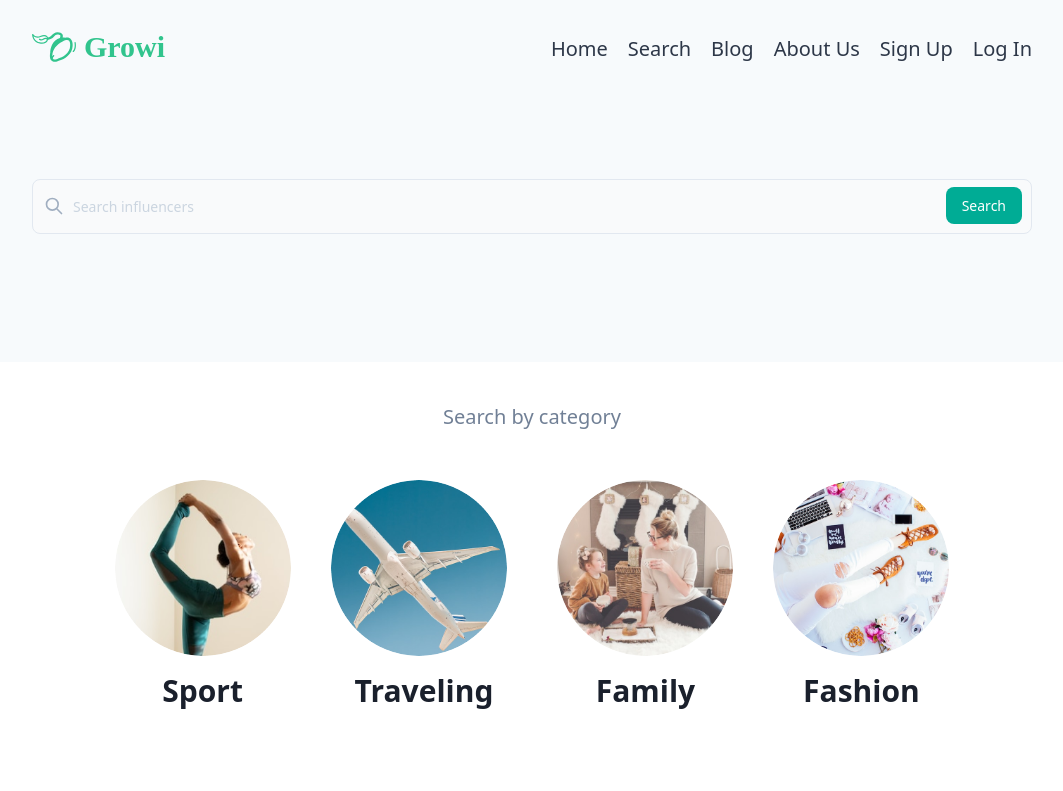
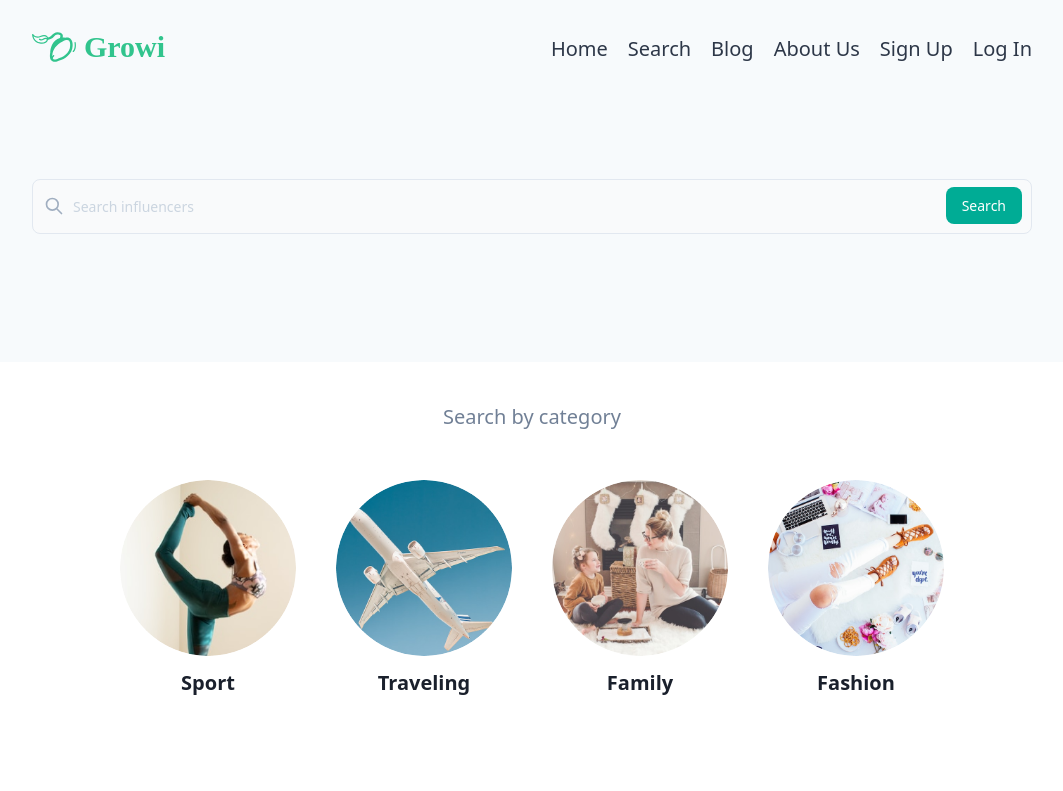
Before and after one commit to Netz00/growi, a Next.js app: page /search in a window 1280 px wide. Shown: the top 791 px of the page, without its empty margins (108-1171 px from the left). Built offline with nearby package versions, Linux system fonts and the light colour scheme; a web font is replaced by a local one.

Commit message:
Font size decrease for Category component

```diff
--- a/src/components/filters/Category.tsx
+++ b/src/components/filters/Category.tsx
@@ -29,10 +29,8 @@ const Category = (props: ICategoryProps) => {
 			</div>
 
 			<div className="text-center sm:px-6 mx-auto mt-3">
-				<h3 className="text-3xl text-gray-900 font-semibold">
-					{props.name}
-				</h3>
-				<div className="mt-6 text-xl leading-9">{props.description}</div>
+				<h3 className="text-xl text-gray-900 font-semibold">{props.name}</h3>
+				<div className="mt-6 text-xs leading-9">{props.description}</div>
 			</div>
 		</div>
 	);
```
